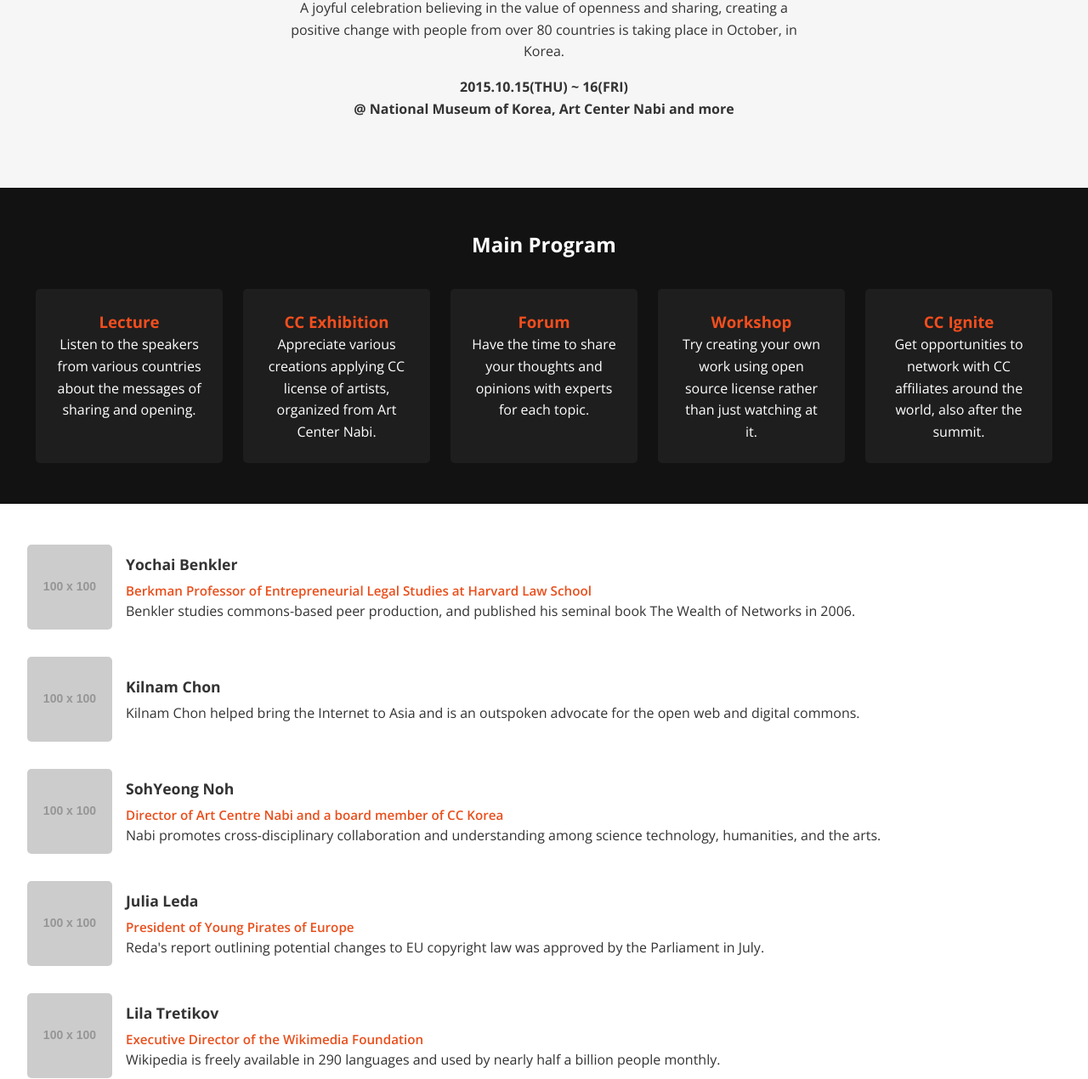
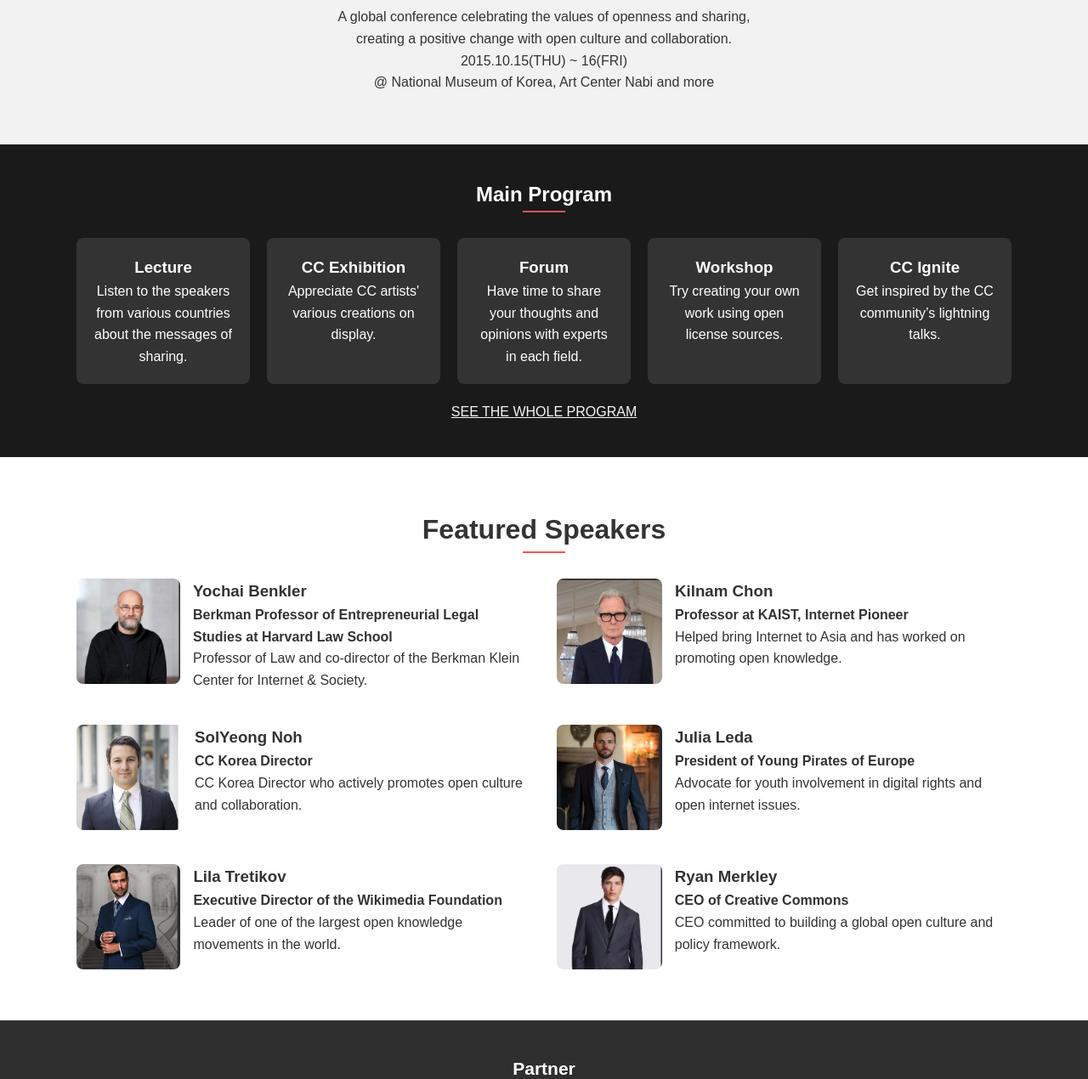
Before and after one commit to chobless25/CC-Global-project, a plain HTML site: page index.html in a window 1280 px wide. Shown: the part 262-1532 px from the top of the page at 85% size. Drawn offline with nearby package versions, Linux system fonts and the light colour scheme; placeholder pictures from the web are drawn by us.

Commit message:
another change

```diff
--- a/index.html
+++ b/index.html
@@ -3,220 +3,148 @@
 <head>
   <meta charset="UTF-8" />
   <meta name="viewport" content="width=device-width, initial-scale=1.0" />
-  <title>Creative Commons Global Summit 2015</title>
+  <title>CC Global Summit 2015</title>
+  <link rel="stylesheet" href="css/style.css" />
   <link href="https://fonts.googleapis.com/css2?family=Open+Sans:wght@400;600;700&display=swap" rel="stylesheet">
-  <style>
-    * {
-      margin: 0;
-      padding: 0;
-      box-sizing: border-box;
-    }
-    body {
-      font-family: 'Open Sans', sans-serif;
-      line-height: 1.6;
-      background-color: #fff;
-      color: #333;
-    }
-    header {
-      background: #222;
-      color: #fff;
-      padding: 1rem 2rem;
-      display: flex;
-      justify-content: space-between;
-      align-items: center;
-      flex-wrap: wrap;
-    }
-    nav a {
-      color: #fff;
-      margin: 0 10px;
-      text-decoration: none;
-      font-weight: 600;
-    }
-    .highlight {
-      border: 2px solid red;
-      padding: 5px 10px;
-    }
-    .hero {
-      padding: 4rem 2rem;
-      text-align: center;
-      background: #f6f6f6;
-    }
-    .hero h1 {
-      font-size: 2.5rem;
-      color: #e94e1b;
-    }
-    .hero p {
-      margin: 1rem auto;
-      max-width: 600px;
-    }
-    .date-location {
-      margin-top: 2rem;
-      font-weight: bold;
-    }
-    .program-section {
-      background: #121212;
-      color: #fff;
-      padding: 3rem 2rem;
-      text-align: center;
-    }
-    .program-section h2 {
-      margin-bottom: 2rem;
-    }
-    .programs {
-      display: flex;
-      flex-wrap: wrap;
-      gap: 1.5rem;
-      justify-content: center;
-    }
-    .program-box {
-      background: #1e1e1e;
-      padding: 1.5rem;
-      flex: 1 1 200px;
-      max-width: 220px;
-      border-radius: 5px;
-    }
-    .program-box h3 {
-      color: #f24e1e;
-    }
-    .speakers-section {
-      padding: 3rem 2rem;
-    }
-    .speaker {
-      display: flex;
-      align-items: center;
-      gap: 1rem;
-      margin-bottom: 2rem;
-      flex-wrap: wrap;
-    }
-    .speaker img {
-      width: 100px;
-      height: 100px;
-      object-fit: cover;
-      border-radius: 5px;
-    }
-    .speaker-info {
-      flex: 1;
-    }
-    .speaker-info h4 {
-      font-size: 1.1rem;
-      margin-bottom: 0.3rem;
-    }
-    .speaker-info .title {
-      color: #e94e1b;
-      font-weight: 600;
-      font-size: 0.95rem;
-    }
-    @media (max-width: 768px) {
-      .programs {
-        flex-direction: column;
-        align-items: center;
-      }
-      .speaker {
-        flex-direction: column;
-        text-align: center;
-      }
-      .speaker img {
-        margin-bottom: 0.5rem;
-      }
-    }
-  </style>
 </head>
 <body>
-  <header>
-    <div class="logo">CC Global Summit 2015</div>
-    <nav>
-      <a href="#">About</a>
-      <a href="#">Program</a>
-      <a href="#">Join</a>
+
+  <!-- Top Navigation -->
+  <header class="navbar">
+    <div class="container nav-container">
+      <a href="index.html"><img src="/asset/logo.png" alt="Logo" class="logo" /></a>
+      <nav class="nav-links">
+        <a href="index.html">About</a>
+        <a href="program.html">Program</a>
+        <a href="join.html">Join</a>
         <a href="#">Sponsor</a>
         <a href="#">News</a>
-      <a href="#" class="highlight">CC Campaign</a>
       </nav>
+      <a href="#" class="cta-btn">CC Campaign</a>
+    </div>
   </header>
 
+  <!-- Hero Section -->
   <section class="hero">
-    <p>"Hello! Sharing world"</p>
+    <div class="container">
+      <p class="intro">"Hello! Sharing world"</p>
       <h1>CREATIVE COMMONS GLOBAL SUMMIT 2015</h1>
-    <p>
-      A joyful celebration believing in the value of openness and sharing, creating a positive change with people from over 80 countries is taking place in October, in Korea.
+      <p class="description">
+        A global conference celebrating the values of openness and sharing,<br />
+        creating a positive change with open culture and collaboration.
       </p>
-    <p class="date-location">2015.10.15(THU) ~ 16(FRI)<br/>@ National Museum of Korea, Art Center Nabi and more</p>
+      <p class="date">
+        2015.10.15(THU) ~ 16(FRI)<br />
+        @ National Museum of Korea, Art Center Nabi and more
+      </p>
+    </div>
   </section>
 
-  <section class="program-section">
+  <!-- Main Program Section -->
+  <section class="main-program">
+    <div class="container">
       <h2>Main Program</h2>
-    <div class="programs">
-      <div class="program-box">
+      <div class="program-line"></div>
+      <div class="program-grid">
+        <div class="program-item">
           <h3>Lecture</h3>
-        <p>Listen to the speakers from various countries about the messages of sharing and opening.</p>
+          <p>Listen to the speakers from various countries about the messages of sharing.</p>
         </div>
-      <div class="program-box">
+        <div class="program-item">
           <h3>CC Exhibition</h3>
-        <p>Appreciate various creations applying CC license of artists, organized from Art Center Nabi.</p>
+          <p>Appreciate CC artists' various creations on display.</p>
         </div>
-      <div class="program-box">
+        <div class="program-item">
           <h3>Forum</h3>
-        <p>Have the time to share your thoughts and opinions with experts for each topic.</p>
+          <p>Have time to share your thoughts and opinions with experts in each field.</p>
         </div>
-      <div class="program-box">
+        <div class="program-item">
           <h3>Workshop</h3>
-        <p>Try creating your own work using open source license rather than just watching at it.</p>
+          <p>Try creating your own work using open license sources.</p>
         </div>
-      <div class="program-box">
+        <div class="program-item">
           <h3>CC Ignite</h3>
-        <p>Get opportunities to network with CC affiliates around the world, also after the summit.</p>
+          <p>Get inspired by the CC community’s lightning talks.</p>
+        </div>
+      </div>
+      <a href="#" class="see-program">SEE THE WHOLE PROGRAM</a>
+    </div>
+  </section>
+
+  <!-- Featured Speakers Section -->
+  <section class="speakers">
+    <div class="container">
+      <h2>Featured Speakers</h2>
+      <div class="Featured_line"></div>
+      <div class="speakers-grid">
+        <!-- Speaker 1 -->
+        <div class="speaker">
+          <img src="/asset/Screenshot (35).png" alt="Speaker Photo" />
+          <div>
+            <h3>Yochai Benkler</h3>
+            <p><strong>Berkman Professor of Entrepreneurial Legal Studies at Harvard Law School</strong></p>
+            <p>Professor of Law and co-director of the Berkman Klein Center for Internet & Society.</p>
+          </div>
+        </div>
+        <!-- Speaker 2 -->
+        <div class="speaker">
+          <img src="/asset/Screenshot (37).png" alt="Speaker Photo" />
+          <div>
+            <h3>Kilnam Chon</h3>
+            <p><strong>Professor at KAIST, Internet Pioneer</strong></p>
+            <p>Helped bring Internet to Asia and has worked on promoting open knowledge.</p>
+          </div>
+        </div>
+        <!-- Add 4 more speakers -->
+        <div class="speaker">
+          <img src="/asset/noh.png" alt="Speaker Photo" />
+          <div>
+            <h3>SolYeong Noh</h3>
+            <p><strong>CC Korea Director</strong></p>
+            <p>CC Korea Director who actively promotes open culture and collaboration.</p>
+          </div>
+        </div>
+        <div class="speaker">
+          <img src="/asset/Screenshot (39).png" alt="Speaker Photo" />
+          <div>
+            <h3>Julia Leda</h3>
+            <p><strong>President of Young Pirates of Europe</strong></p>
+            <p>Advocate for youth involvement in digital rights and open internet issues.</p>
+          </div>
+        </div>
+        <div class="speaker">
+          <img src="/asset/Screenshot (40).png" alt="Speaker Photo" />
+          <div>
+            <h3>Lila Tretikov</h3>
+            <p><strong>Executive Director of the Wikimedia Foundation</strong></p>
+            <p>Leader of one of the largest open knowledge movements in the world.</p>
+          </div>
+        </div>
+        <div class="speaker">
+          <img src="/asset/Screenshot (41).png" alt="Speaker Photo" />
+          <div>
+            <h3>Ryan Merkley</h3>
+            <p><strong>CEO of Creative Commons</strong></p>
+            <p>CEO committed to building a global open culture and policy framework.</p>
+          </div>
+        </div>
       </div>
     </div>
   </section>
 
-  <section class="speakers-section">
-    <div class="speaker">
-      <img src="https://via.placeholder.com/100" alt="Yochai Benkler">
-      <div class="speaker-info">
-        <h4>Yochai Benkler</h4>
-        <div class="title">Berkman Professor of Entrepreneurial Legal Studies at Harvard Law School</div>
-        <p>Benkler studies commons-based peer production, and published his seminal book The Wealth of Networks in 2006.</p>
+  <!-- Footer Partners -->
+  <footer class="partners">
+    <div class="container">
+      <h2>Partner</h2>
+      <div class="partner-logos">
+        <img src="https://via.placeholder.com/100x30?text=Mozilla" alt="Mozilla" />
+        <img src="https://via.placeholder.com/100x30?text=Google" alt="Google" />
+        <img src="https://via.placeholder.com/100x30?text=Naver" alt="Naver" />
+        <img src="https://via.placeholder.com/100x30?text=Daum" alt="Daumkakao" />
+        <img src="https://via.placeholder.com/100x30?text=Airbnb" alt="Airbnb" />
       </div>
     </div>
-    <div class="speaker">
-      <img src="https://via.placeholder.com/100" alt="Kilnam Chon">
-      <div class="speaker-info">
-        <h4>Kilnam Chon</h4>
-        <p>Kilnam Chon helped bring the Internet to Asia and is an outspoken advocate for the open web and digital commons.</p>
-      </div>
-    </div>
-    <div class="speaker">
-      <img src="https://via.placeholder.com/100" alt="SohYeong Noh">
-      <div class="speaker-info">
-        <h4>SohYeong Noh</h4>
-        <div class="title">Director of Art Centre Nabi and a board member of CC Korea</div>
-        <p>Nabi promotes cross-disciplinary collaboration and understanding among science technology, humanities, and the arts.</p>
-      </div>
-    </div>
-    <div class="speaker">
-      <img src="https://via.placeholder.com/100" alt="Julia Leda">
-      <div class="speaker-info">
-        <h4>Julia Leda</h4>
-        <div class="title">President of Young Pirates of Europe</div>
-        <p>Reda's report outlining potential changes to EU copyright law was approved by the Parliament in July.</p>
-      </div>
-    </div>
-    <div class="speaker">
-      <img src="https://via.placeholder.com/100" alt="Lila Tretikov">
-      <div class="speaker-info">
-        <h4>Lila Tretikov</h4>
-        <div class="title">Executive Director of the Wikimedia Foundation</div>
-        <p>Wikipedia is freely available in 290 languages and used by nearly half a billion people monthly.</p>
-      </div>
-    </div>
-    <div class="speaker">
-      <img src="https://via.placeholder.com/100" alt="Ryan Merkley">
-      <div class="speaker-info">
-        <h4>Ryan Merkley</h4>
-        <div class="title">CEO of Creative Commons, ex COO of the Mozilla Foundation</div>
-        <p>Ryan had been leading open-source projects at Mozilla Foundation like the open source movement.</p>
-      </div>
-    </div>
-  </section>
+  </footer>
+
 </body>
 </html>
```
Also changed, not shown: about.html (deleted, +0 -149 lines). Lines whose indentation alone changed are shown as unchanged.
